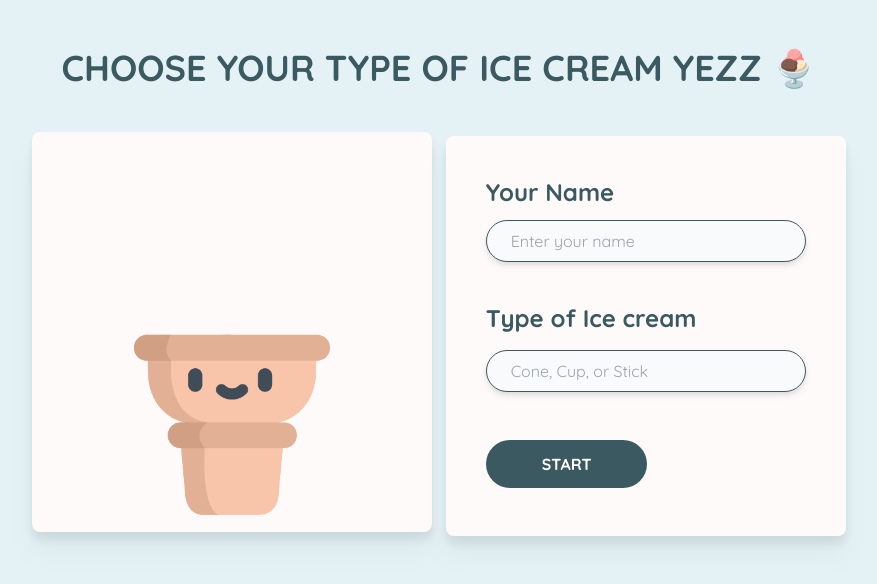
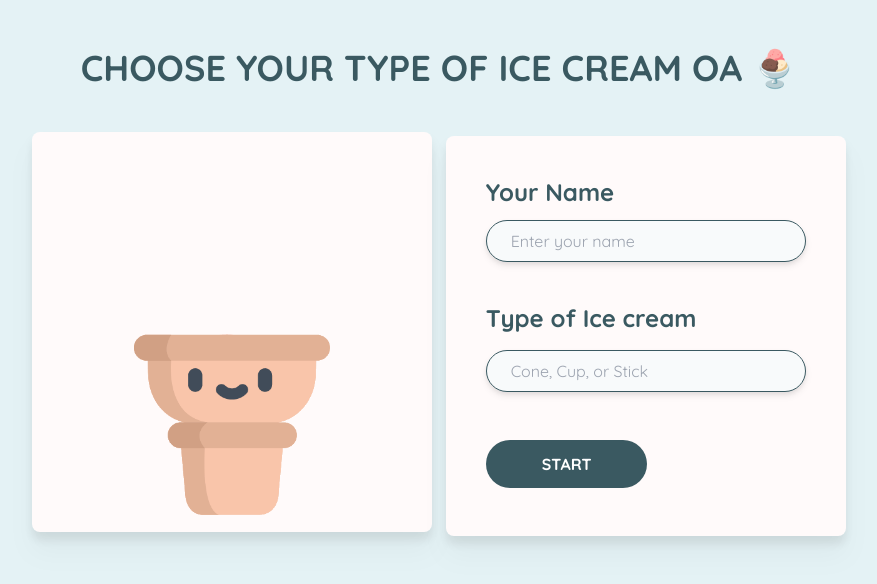
Before and after one commit to jasmininnaka24/project-simulation-pipeline-container, a website: page index.html in a window 1280 px wide. Shown: the whole page, without its empty margins (201-1078 px from the left). Drawn offline with Linux system fonts and the light colour scheme.

Commit message:
Update index.html

```diff
--- a/index.html
+++ b/index.html
@@ -17,7 +17,7 @@
       class="text-center uppercase font-bold container mx-auto pt-12 text-4xl text-darkGrayishBlue"
     >
 
-      Choose your type of ice cream yezz 🍨
+      Choose your type of ice cream OA 🍨
 
     </h1>
     <section id="boxes">
```
